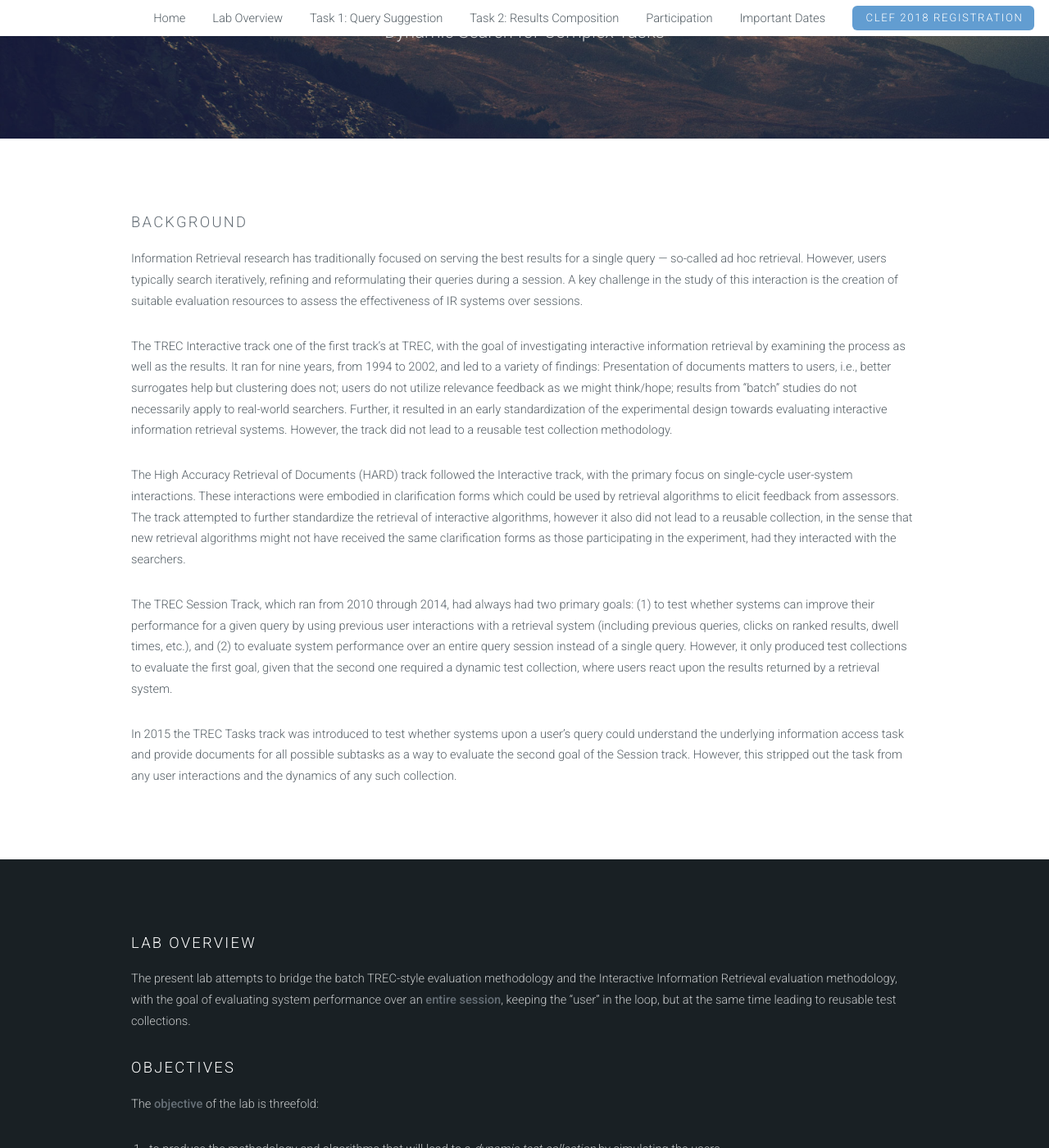
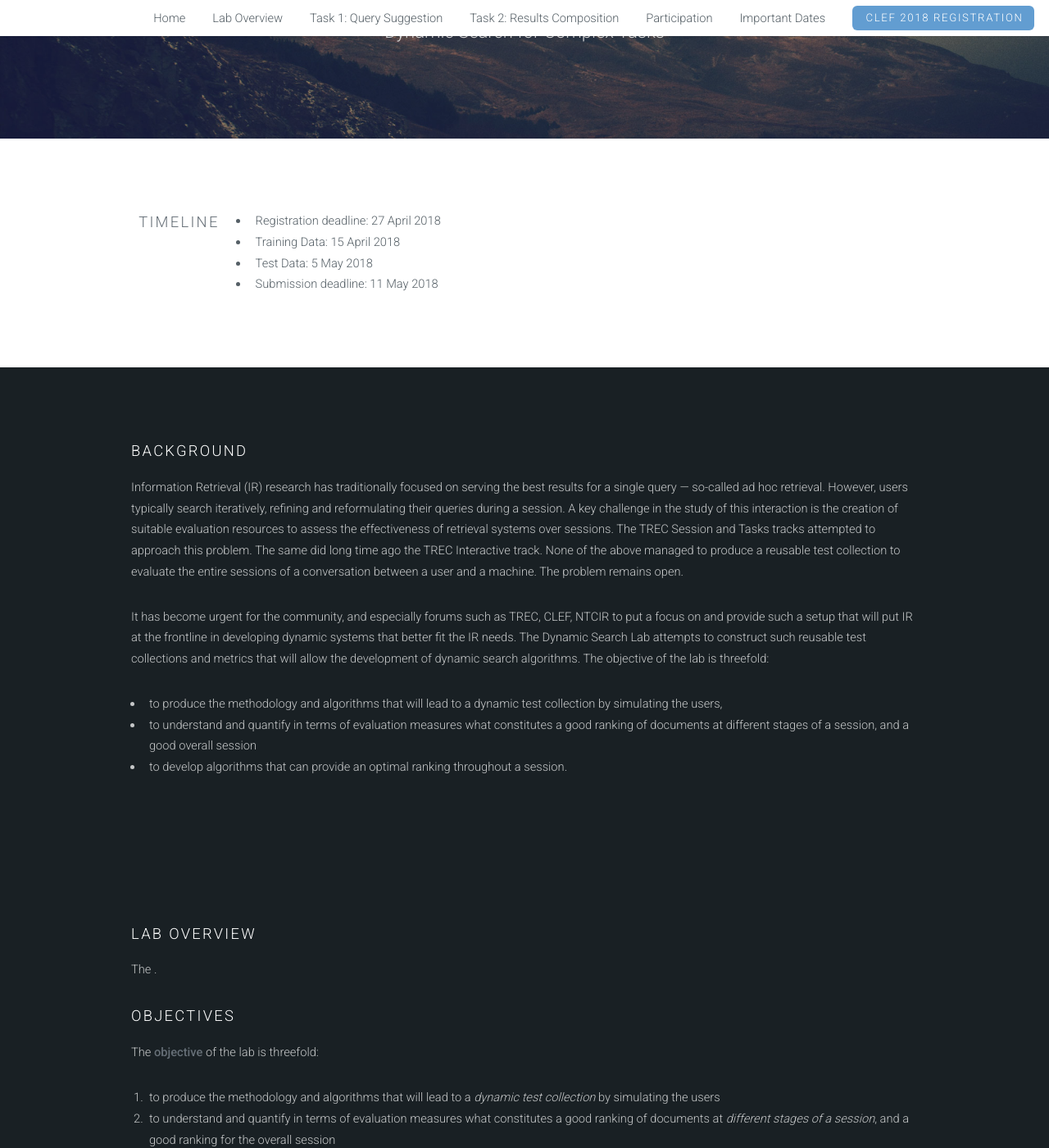
Before and after one commit to ekanou/dynamicsearch, a Jekyll site: the page built from clef-lab.html, in a window 1280 px wide and 1400 px high, scrolled down 190 px. Shown: the whole window at 82% size. Built offline with Jekyll 4.4.1, drawn with Linux system fonts in a browser that asks for light colours.

Commit message:
Update clef-lab.html

```diff
--- a/clef-lab.html
+++ b/clef-lab.html
@@ -12,19 +12,37 @@ layout: clef-default
 
 <!-- Main -->
 
-<section id="Background" class="wrapper style1">
+<section id="Timeline" class="wrapper style1">
+  <div class="container">
+    <div class="row">
+      <h3>Timeline</h3>
+				<ul>
+					<li>Registration deadline: 27 April 2018</li>
+					<li>Training Data: 15 April 2018</li>
+					<li>Test Data: 5 May 2018</li>
+					<li>Submission deadline: 11 May 2018</li>
+				</ul>
+		</div>
+	</div>
+</section>
+
+<section id="Background" class="wrapper style2">
   <div class="container">
     <div class="row">
       <section>
         <h3>Background</h3>
-        <p>Information Retrieval research has traditionally focused on serving the best results for a single query — so-called ad hoc retrieval. However, users typically search iteratively, refining and reformulating their queries during a session. A key challenge in the study of this interaction is the creation of suitable evaluation resources to assess the effectiveness of IR systems over sessions.</p>
-	<p> The TREC Interactive track one of the first track’s at TREC, with the goal of investigating interactive information retrieval by examining the process as well as the results. It ran for nine years, from 1994 to 2002, and led to a variety of findings: Presentation of documents matters to users, i.e., better surrogates help but clustering does not; users do not utilize relevance feedback as we might think/hope; results from “batch” studies do not necessarily apply to real-world searchers. Further, it resulted in an early standardization of the experimental design towards evaluating interactive information retrieval systems. However, the track did not lead to a reusable test collection methodology.</p>
-	<p> The High Accuracy Retrieval of Documents (HARD) track followed the Interactive track, with the primary focus on single-cycle user-system interactions. These interactions were embodied in clarification forms which could be used by retrieval algorithms to elicit feedback from assessors. The track attempted to further standardize the retrieval of interactive algorithms, however it also did not lead to a reusable collection, in the sense that new retrieval algorithms might not have received the same clarification forms as those participating in the experiment, had they interacted with the searchers.</p>
-	<p> The TREC Session Track, which ran from 2010 through 2014, had always had two primary goals: (1) to test whether systems can improve their performance for a given query by using previous user interactions with a retrieval system (including previous queries, clicks on ranked results, dwell times, etc.), and (2) to evaluate system performance over an entire query session instead of a single query. However, it only produced test collections to evaluate  the first goal, given that the second one required a dynamic test collection, where users react upon the results returned by a retrieval system.</p>
-	<p>In 2015 the TREC Tasks track was introduced to test whether systems upon a user’s query could understand the underlying information access task and provide documents for all possible subtasks as a way to evaluate the second goal of the Session track. However, this stripped out the task from any user interactions and the dynamics of any such collection.</p>
-      </section>
-    </div>
-  </div>
+        <p>Information Retrieval (IR) research has traditionally focused on serving the best results for a single query — so-called ad hoc retrieval. However, users typically search iteratively, refining and reformulating their queries during a session. A key challenge in the study of this interaction is the creation of suitable evaluation resources to assess the effectiveness of retrieval systems over sessions. The TREC Session and Tasks tracks attempted to approach this problem. The same did long time ago the TREC Interactive track. None of the above managed to produce a reusable test collection to evaluate the entire sessions of a conversation between a user and a machine. The problem remains open.
+				</p>
+				<p>It has become urgent for the community, and especially forums such as TREC, CLEF, NTCIR to put a focus on and provide such a setup that will put IR at the frontline in developing dynamic systems that better fit the IR needs. The Dynamic Search Lab attempts to construct such reusable test collections and metrics that will allow the development of dynamic search algorithms. The objective of the lab is threefold:
+					<ul>
+						<li>to produce the methodology and algorithms that will lead to a dynamic test collection by simulating the users,</li>
+						<li>to understand and quantify in terms of evaluation measures what constitutes a good ranking of documents at different stages of a session, and a good overall session</li>
+						<li>to develop algorithms that can provide an optimal ranking throughout a session.</li>
+					</ul>
+				</p>
+			</section>
+		</div>
+	</div>
 </section>
 
 <section id="Lab Overview" class="wrapper style2">
@@ -32,7 +50,7 @@ layout: clef-default
     <div class="row">
       <section>
 	<h3>Lab Overview</h3>
-	<p>The present lab attempts to bridge the batch TREC-style evaluation methodology and the Interactive Information Retrieval evaluation methodology, with the goal of evaluating system performance over an <strong>entire session</strong>, keeping the “user” in the loop, but at the same time leading to reusable test collections.</p>
+	<p>The .</p>
 
 	<h3>Objectives</h3>
 	<p>The <b>objective</b> of the lab is threefold:</p>
```
